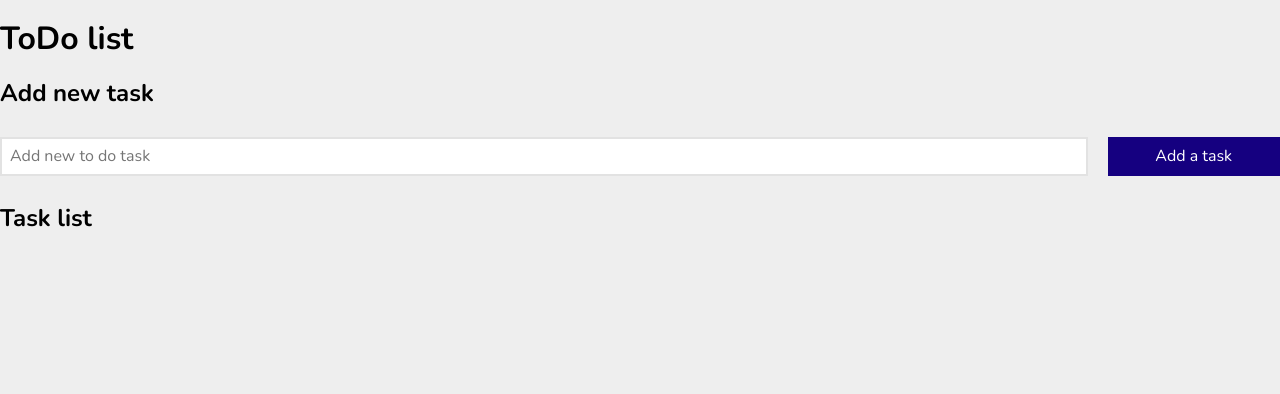
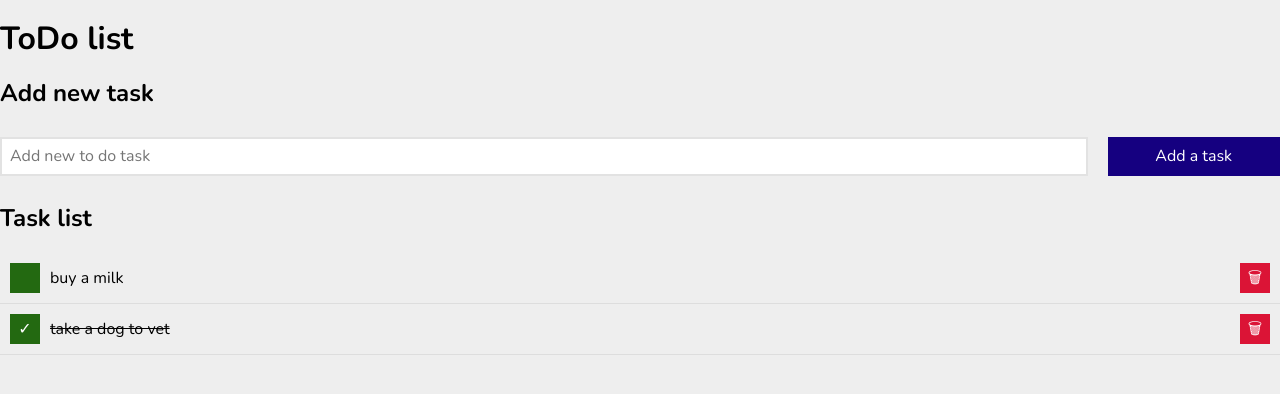
Before and after one commit to blabladorrr/todo-list-warcraft, a React (Create React App) app: page / in a window 1280 px wide. Shown: the top 394 px of the page. Built offline with nearby package versions, Linux system fonts and the light colour scheme.

Commit message:
feat: Add Tasks component

```diff
--- a/src/App.js
+++ b/src/App.js
@@ -1,4 +1,5 @@
 import Form from "./Form";
+import Tasks from "./Tasks";
 
 const tasks = [
   {id: 1, content: "buy a milk", done: false},
@@ -27,7 +28,7 @@ function App() {
           <div className="buttons"></div>
         </header>
         <div className="section__body">
-          <ul className="tasks"></ul>
+          <Tasks tasks={tasks} hideDoneTasks={hideDoneTasks} />
         </div>
       </section>
     </main>
--- /dev/null
+++ b/src/Tasks/index.js
@@ -0,0 +1,17 @@
+import "./style.css";
+
+const Tasks = (props) => (
+    <ul className="tasks">
+        {props.tasks.map(task => (
+            <li key={task.id} className={`tasks__item${task.done && props.hideDoneTasks ? " tasks__item--hidden" : ""}`}>
+                <button className="tasks__button tasks__button--toggleDone">
+                    {task.done ? "✓" : ""}
+                </button>
+                <span className={`tasks__content${task.done ? " tasks__content--done" : ""}`}>{task.content}</span>
+                <button className="tasks__button tasks__button--remove">🗑</button>
+            </li>
+        ))}
+    </ul>
+);
+
+export default Tasks;
--- /dev/null
+++ b/src/Tasks/style.css
@@ -0,0 +1,45 @@
+.tasks {
+    list-style: none;
+    margin: 0;
+    padding: 0;
+    word-break: break-word;
+}
+
+.tasks__item {
+    display: grid;
+    grid-template-columns: auto 1fr auto;
+    grid-gap: 10px;
+    align-items: center;
+    padding: 10px;
+    border-bottom: 1px solid #ddd;
+}
+
+.tasks__item--hidden {
+    display: none;
+}
+
+.tasks__button {
+    border: none;
+    color: white;
+    width: 30px;
+    height: 30px;
+    padding: 0;
+    transition: 0.3s;
+    background: hsl(108, 72%, 24%);
+}
+
+.tasks__button--remove {
+    background: hsl(350, 83%, 47%);
+}
+
+.tasks__button--remove:hover {
+    background: hsl(350, 83%, 52%);
+}
+
+.tasks__button--remove:active {
+    background: hsl(350, 83%, 57%);
+}
+
+.tasks__content--done {
+    text-decoration: line-through;
+}
```
